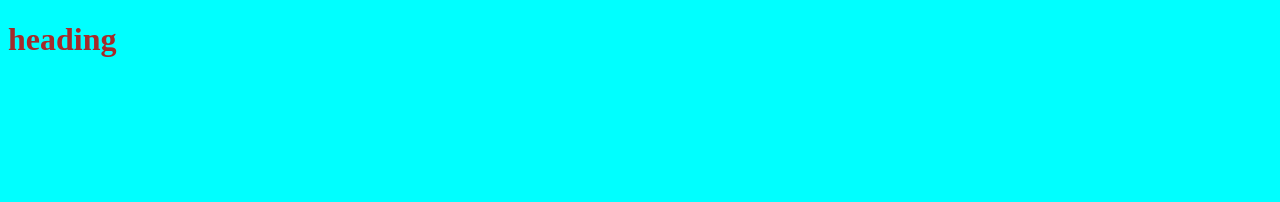
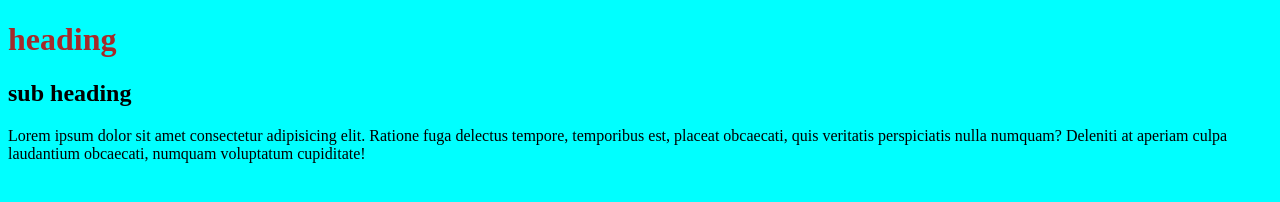
Before and after one commit to AliNajar7/test, a plain HTML site: page index.html in a window 1280 px wide. Drawn offline with Linux system fonts and the light colour scheme.

Commit message:
adding sub heading and p tag

```diff
--- a/index.html
+++ b/index.html
@@ -16,7 +16,8 @@
 </head>
 <body>
     <h1>heading</h1>
-
+    <h2>sub heading</h2>
+    <p>Lorem ipsum dolor sit amet consectetur adipisicing elit. Ratione fuga delectus tempore, temporibus est, placeat obcaecati, quis veritatis perspiciatis nulla numquam? Deleniti at aperiam culpa laudantium obcaecati, numquam voluptatum cupiditate!</p>
     <script src = "scripts.js"></script>
 </body>
 </html>
```
